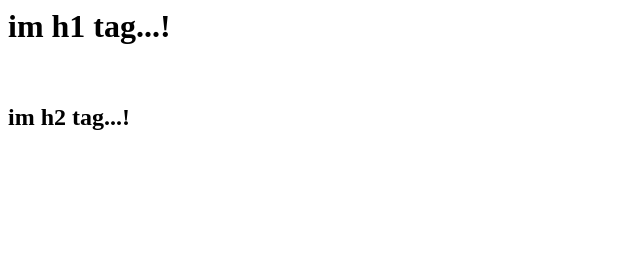
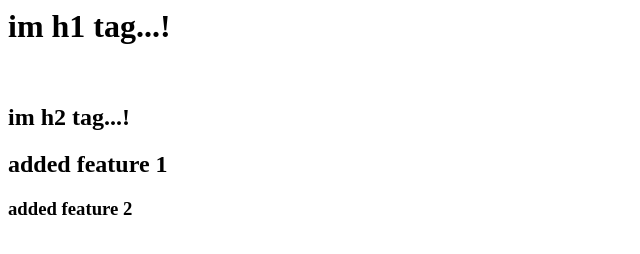
Before and after one commit to Karthiksant/githubdemo2, a plain HTML site: page index.html in a window 1280 px wide. Shown: the whole page, without its empty margins (0-640 px from the left). Drawn offline with Linux system fonts and the light colour scheme.

Commit message:
added feature 1

```diff
--- a/index.html
+++ b/index.html
@@ -1,3 +1,5 @@
 <h1>im h1 tag...!</h1>
 <br>
 <h2>im h2 tag...!</h2>
+<h2>added feature 1</h2>
+<h3>added feature 2</h3>
```
